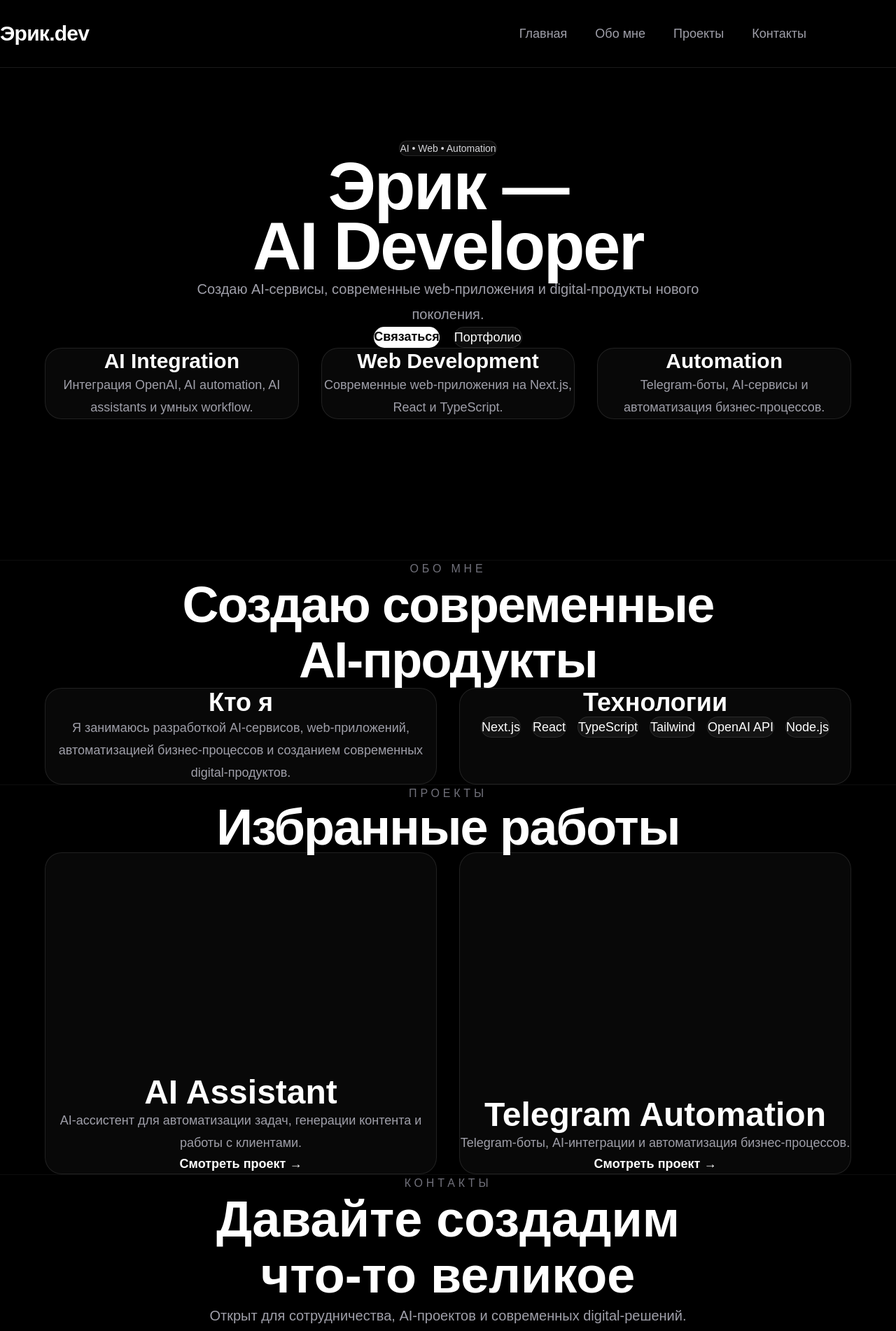
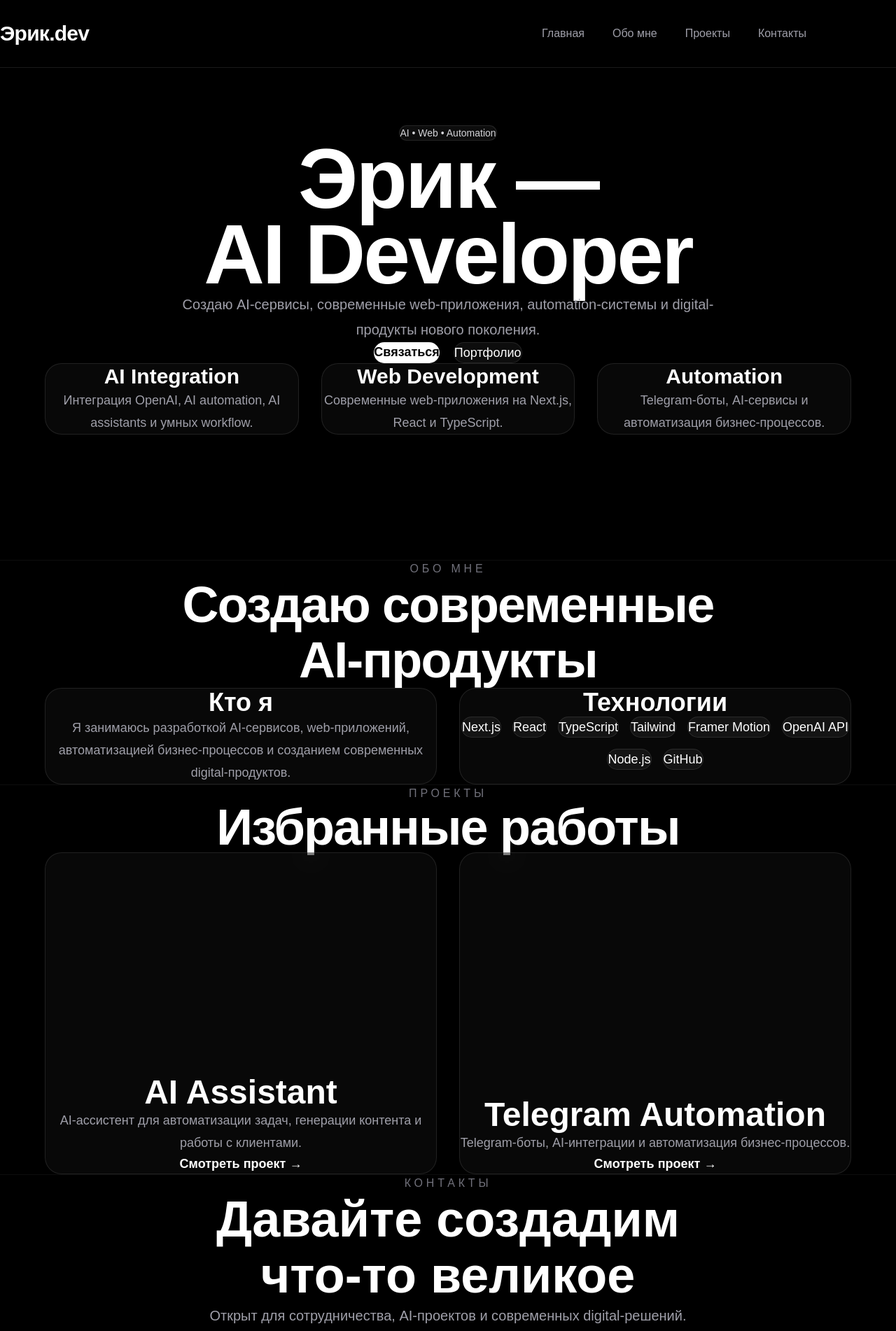
Before and after one commit to errorkorolevsky/eric-portfolio, a Next.js app: page / in a window 1280 px wide. Shown: the top 1902 px of the page at 70% size. Built offline with nearby package versions, Linux system fonts and the light colour scheme.

Commit message:
final premium portfolio

```diff
--- a/app/globals.css
+++ b/app/globals.css
@@ -1,5 +1,3 @@
-/* app/globals.css */
-
 @import "tailwindcss";
 
 html {
--- a/app/layout.tsx
+++ b/app/layout.tsx
@@ -1,5 +1,3 @@
-// app/layout.tsx
-
 import "./globals.css";
 
 export const metadata = {
--- a/app/page.tsx
+++ b/app/page.tsx
@@ -1,140 +1,142 @@
-// app/page.tsx
-
 "use client";
 
 import { motion } from "framer-motion";
 
+const fadeUp = {
+  hidden: { opacity: 0, y: 40 },
+  show: { opacity: 1, y: 0 },
+};
+
 export default function Home() {
   return (
-    <main className="bg-black text-white overflow-x-hidden">
+    <main className="relative overflow-x-hidden bg-black text-white">
+
+      {/* BACKGROUND */}
+      <div className="fixed inset-0 -z-10 overflow-hidden">
+        <div className="absolute top-[-250px] left-1/2 h-[700px] w-[700px] -translate-x-1/2 rounded-full bg-white/10 blur-3xl" />
+
+        <div className="absolute bottom-[-300px] right-[-200px] h-[600px] w-[600px] rounded-full bg-zinc-700/20 blur-3xl" />
+
+        <div className="absolute left-[-200px] top-[40%] h-[500px] w-[500px] rounded-full bg-zinc-500/10 blur-3xl" />
+
+        <div className="absolute inset-0 bg-[radial-gradient(circle_at_center,rgba(255,255,255,0.06),transparent_65%)]" />
+      </div>
 
       {/* HEADER */}
-      <header className="fixed top-0 left-0 w-full z-50 border-b border-white/10 bg-black/80 backdrop-blur-xl">
-        <div className="max-w-6xl mx-auto px-6">
-          <div className="h-24 flex items-center justify-between">
+      <header className="fixed left-0 top-0 z-50 w-full border-b border-white/10 bg-black/40 backdrop-blur-2xl">
+        <div className="mx-auto flex h-24 max-w-6xl items-center justify-between px-6">
 
-            <h1 className="text-3xl font-black tracking-tight">
+          <div className="text-3xl font-black tracking-tight">
             Эрик.dev
-            </h1>
+          </div>
 
-            <nav className="hidden md:flex gap-10 text-zinc-400 text-lg">
-              <a href="#hero" className="hover:text-white transition">
+          <nav className="hidden items-center gap-10 text-zinc-400 md:flex">
+            <a href="#hero" className="transition hover:text-white">
               Главная
             </a>
 
-              <a href="#about" className="hover:text-white transition">
+            <a href="#about" className="transition hover:text-white">
               Обо мне
             </a>
 
-              <a href="#projects" className="hover:text-white transition">
+            <a href="#projects" className="transition hover:text-white">
               Проекты
             </a>
 
-              <a href="#contact" className="hover:text-white transition">
+            <a href="#contact" className="transition hover:text-white">
               Контакты
             </a>
           </nav>
 
-          </div>
         </div>
       </header>
 
       {/* HERO */}
       <section
         id="hero"
-        className="min-h-screen flex items-center justify-center pt-32"
+        className="flex min-h-screen items-center justify-center pt-32"
       >
-        <div className="w-full max-w-6xl mx-auto px-6">
+        <div className="mx-auto w-full max-w-6xl px-6">
 
           <motion.div
-            initial={{ opacity: 0, y: 60 }}
-            animate={{ opacity: 1, y: 0 }}
+            variants={fadeUp}
+            initial="hidden"
+            animate="show"
             transition={{ duration: 1 }}
             className="flex flex-col items-center text-center"
           >
 
-            <div className="mb-8 px-5 py-2 rounded-full border border-white/10 bg-white/5 text-sm text-zinc-300">
+            <div className="mb-8 rounded-full border border-white/10 bg-white/5 px-5 py-2 text-sm text-zinc-300 backdrop-blur-xl">
               AI • Web • Automation
             </div>
 
-            <h1 className="text-6xl md:text-8xl font-black leading-[0.9] tracking-tight">
+            <h1 className="text-6xl font-black leading-[0.9] tracking-tight md:text-8xl lg:text-[120px]">
               Эрик —
               <br />
               AI Developer
             </h1>
 
-            <p className="mt-12 max-w-3xl text-zinc-400 text-xl leading-9">
-              Создаю AI-сервисы, современные web-приложения
-              и digital-продукты нового поколения.
+            <p className="mt-12 max-w-3xl text-xl leading-9 text-zinc-400">
+              Создаю AI-сервисы, современные web-приложения,
+              automation-системы и digital-продукты нового поколения.
             </p>
 
             <div className="mt-14 flex flex-wrap justify-center gap-5">
 
-              <a
+              <motion.a
+                whileHover={{ scale: 1.05 }}
+                whileTap={{ scale: 0.95 }}
                 href="#contact"
-                className="px-8 py-4 rounded-2xl bg-white text-black font-semibold text-lg hover:scale-105 transition"
+                className="rounded-2xl bg-white px-8 py-4 text-lg font-semibold text-black transition"
               >
                 Связаться
-              </a>
+              </motion.a>
 
-              <a
+              <motion.a
+                whileHover={{ scale: 1.05 }}
+                whileTap={{ scale: 0.95 }}
                 href="#projects"
-                className="px-8 py-4 rounded-2xl border border-white/10 bg-white/5 hover:bg-white/10 transition text-lg"
+                className="rounded-2xl border border-white/10 bg-white/5 px-8 py-4 text-lg transition hover:bg-white/10"
               >
                 Портфолио
-              </a>
+              </motion.a>
 
             </div>
 
           </motion.div>
 
           {/* HERO CARDS */}
-          <div className="mt-32 grid grid-cols-1 md:grid-cols-3 gap-8">
+          <div className="mt-32 grid grid-cols-1 gap-8 md:grid-cols-3">
 
+            {[
+              {
+                title: "AI Integration",
+                text: "Интеграция OpenAI, AI automation, AI assistants и умных workflow.",
+              },
+              {
+                title: "Web Development",
+                text: "Современные web-приложения на Next.js, React и TypeScript.",
+              },
+              {
+                title: "Automation",
+                text: "Telegram-боты, AI-сервисы и автоматизация бизнес-процессов.",
+              },
+            ].map((card) => (
               <motion.div
+                key={card.title}
                 whileHover={{ y: -12, scale: 1.02 }}
                 transition={{ duration: 0.25 }}
-              className="rounded-3xl border border-white/10 bg-white/[0.03] p-10 text-center hover:bg-white/[0.05] transition"
+                className="rounded-3xl border border-white/10 bg-white/[0.03] p-10 text-center backdrop-blur-xl transition hover:bg-white/[0.06]"
               >
-              <h3 className="text-3xl font-bold mb-6">
-                AI Integration
+                <h3 className="mb-6 text-3xl font-bold">
+                  {card.title}
                 </h3>
 
-              <p className="text-zinc-400 leading-8 text-lg">
-                Интеграция OpenAI, AI automation,
-                AI assistants и умных workflow.
+                <p className="text-lg leading-8 text-zinc-400">
+                  {card.text}
                 </p>
               </motion.div>
-
-            <motion.div
-              whileHover={{ y: -12, scale: 1.02 }}
-              transition={{ duration: 0.25 }}
-              className="rounded-3xl border border-white/10 bg-white/[0.03] p-10 text-center hover:bg-white/[0.05] transition"
-            >
-              <h3 className="text-3xl font-bold mb-6">
-                Web Development
-              </h3>
-
-              <p className="text-zinc-400 leading-8 text-lg">
-                Современные web-приложения
-                на Next.js, React и TypeScript.
-              </p>
-            </motion.div>
-
-            <motion.div
-              whileHover={{ y: -12, scale: 1.02 }}
-              transition={{ duration: 0.25 }}
-              className="rounded-3xl border border-white/10 bg-white/[0.03] p-10 text-center hover:bg-white/[0.05] transition"
-            >
-              <h3 className="text-3xl font-bold mb-6">
-                Automation
-              </h3>
-
-              <p className="text-zinc-400 leading-8 text-lg">
-                Telegram-боты, AI-сервисы
-                и автоматизация бизнес-процессов.
-              </p>
-            </motion.div>
+            ))}
 
           </div>
 
@@ -144,43 +146,52 @@ export default function Home() {
       {/* ABOUT */}
       <section
         id="about"
-        className="py-36 border-t border-white/5 flex justify-center"
+        className="flex justify-center border-t border-white/5 py-36"
       >
-        <div className="w-full max-w-6xl px-6 flex flex-col items-center text-center">
+        <div className="flex w-full max-w-6xl flex-col items-center px-6 text-center">
 
-          <p className="uppercase tracking-[0.3em] text-zinc-500 mb-8">
+          <motion.div
+            variants={fadeUp}
+            initial="hidden"
+            whileInView="show"
+            viewport={{ once: true }}
+            transition={{ duration: 0.7 }}
+          >
+
+            <p className="mb-8 uppercase tracking-[0.3em] text-zinc-500">
               Обо мне
             </p>
 
-          <h2 className="text-5xl md:text-7xl font-black leading-[1.1] tracking-tight">
+            <h2 className="text-5xl font-black leading-[1.1] tracking-tight md:text-7xl">
               Создаю современные
               <br />
               AI-продукты
             </h2>
 
-          <div className="mt-24 w-full grid grid-cols-1 md:grid-cols-2 gap-8">
+          </motion.div>
+
+          <div className="mt-24 grid w-full grid-cols-1 gap-8 md:grid-cols-2">
 
             <motion.div
               whileHover={{ y: -10 }}
-              className="rounded-3xl border border-white/10 bg-white/[0.03] p-12 text-center hover:bg-white/[0.05] transition"
+              className="rounded-3xl border border-white/10 bg-white/[0.03] p-12 text-center backdrop-blur-xl transition hover:bg-white/[0.05]"
             >
-              <h3 className="text-4xl font-bold mb-8">
+              <h3 className="mb-8 text-4xl font-bold">
                 Кто я
               </h3>
 
-              <p className="text-zinc-400 text-lg leading-8">
+              <p className="text-lg leading-8 text-zinc-400">
                 Я занимаюсь разработкой AI-сервисов,
-                web-приложений, автоматизацией
-                бизнес-процессов и созданием
-                современных digital-продуктов.
+                web-приложений, автоматизацией бизнес-процессов
+                и созданием современных digital-продуктов.
               </p>
             </motion.div>
 
             <motion.div
               whileHover={{ y: -10 }}
-              className="rounded-3xl border border-white/10 bg-white/[0.03] p-12 text-center hover:bg-white/[0.05] transition"
+              className="rounded-3xl border border-white/10 bg-white/[0.03] p-12 text-center backdrop-blur-xl transition hover:bg-white/[0.05]"
             >
-              <h3 className="text-4xl font-bold mb-8">
+              <h3 className="mb-8 text-4xl font-bold">
                 Технологии
               </h3>
 
@@ -191,12 +202,14 @@ export default function Home() {
                   "React",
                   "TypeScript",
                   "Tailwind",
+                  "Framer Motion",
                   "OpenAI API",
                   "Node.js",
+                  "GitHub",
                 ].map((tech) => (
                   <div
                     key={tech}
-                    className="px-5 py-3 rounded-2xl border border-white/10 bg-white/5 text-lg"
+                    className="rounded-2xl border border-white/10 bg-white/5 px-5 py-3 text-lg"
                   >
                     {tech}
                   </div>
@@ -213,57 +226,52 @@ export default function Home() {
       {/* PROJECTS */}
       <section
         id="projects"
-        className="py-36 border-t border-white/5 flex justify-center"
+        className="flex justify-center border-t border-white/5 py-36"
       >
-        <div className="w-full max-w-6xl px-6 flex flex-col items-center text-center">
+        <div className="flex w-full max-w-6xl flex-col items-center px-6 text-center">
 
-          <p className="uppercase tracking-[0.3em] text-zinc-500 mb-8">
+          <p className="mb-8 uppercase tracking-[0.3em] text-zinc-500">
             Проекты
           </p>
 
-          <h2 className="text-5xl md:text-7xl font-black tracking-tight">
+          <h2 className="text-5xl font-black tracking-tight md:text-7xl">
             Избранные работы
           </h2>
 
-          <div className="mt-24 w-full grid grid-cols-1 md:grid-cols-2 gap-8">
+          <div className="mt-24 grid w-full grid-cols-1 gap-8 md:grid-cols-2">
 
+            {[
+              {
+                title: "AI Assistant",
+                text: "AI-ассистент для автоматизации задач, генерации контента и работы с клиентами.",
+              },
+              {
+                title: "Telegram Automation",
+                text: "Telegram-боты, AI-интеграции и автоматизация бизнес-процессов.",
+              },
+            ].map((project) => (
               <motion.div
+                key={project.title}
                 whileHover={{ y: -12, scale: 1.02 }}
                 transition={{ duration: 0.25 }}
-              className="rounded-3xl border border-white/10 bg-white/[0.03] p-12 min-h-[460px] flex flex-col justify-end text-center hover:bg-white/[0.05] transition"
+                className="flex min-h-[460px] flex-col justify-end rounded-3xl border border-white/10 bg-white/[0.03] p-12 text-center backdrop-blur-xl transition hover:bg-white/[0.05]"
               >
-              <h3 className="text-5xl font-bold mb-6">
-                AI Assistant
+                <h3 className="mb-6 text-5xl font-bold">
+                  {project.title}
                 </h3>
 
-              <p className="text-zinc-400 text-lg leading-8 mb-10">
-                AI-ассистент для автоматизации задач,
-                генерации контента и работы с клиентами.
+                <p className="mb-10 text-lg leading-8 text-zinc-400">
+                  {project.text}
                 </p>
 
-              <a href="#" className="text-lg font-semibold">
+                <a
+                  href="#"
+                  className="text-lg font-semibold transition hover:text-zinc-400"
+                >
                   Смотреть проект →
                 </a>
               </motion.div>
-
-            <motion.div
-              whileHover={{ y: -12, scale: 1.02 }}
-              transition={{ duration: 0.25 }}
-              className="rounded-3xl border border-white/10 bg-white/[0.03] p-12 min-h-[460px] flex flex-col justify-end text-center hover:bg-white/[0.05] transition"
-            >
-              <h3 className="text-5xl font-bold mb-6">
-                Telegram Automation
-              </h3>
-
-              <p className="text-zinc-400 text-lg leading-8 mb-10">
-                Telegram-боты, AI-интеграции
-                и автоматизация бизнес-процессов.
-              </p>
-
-              <a href="#" className="text-lg font-semibold">
-                Смотреть проект →
-              </a>
-            </motion.div>
+            ))}
 
           </div>
 
@@ -273,24 +281,23 @@ export default function Home() {
       {/* CONTACT */}
       <section
         id="contact"
-        className="py-36 border-t border-white/5 flex justify-center"
+        className="flex justify-center border-t border-white/5 py-36"
       >
-        <div className="w-full max-w-4xl px-6 flex flex-col items-center text-center">
+        <div className="flex w-full max-w-4xl flex-col items-center px-6 text-center">
 
-          <p className="uppercase tracking-[0.3em] text-zinc-500 mb-8">
+          <p className="mb-8 uppercase tracking-[0.3em] text-zinc-500">
             Контакты
           </p>
 
-          <h2 className="text-5xl md:text-7xl font-black leading-[1.1]">
+          <h2 className="text-5xl font-black leading-[1.1] md:text-7xl">
             Давайте создадим
             <br />
             что-то великое
           </h2>
 
-          <p className="mt-12 text-zinc-400 text-xl leading-9">
+          <p className="mt-12 text-xl leading-9 text-zinc-400">
             Открыт для сотрудничества,
-            AI-проектов и современных
-            digital-решений.
+            AI-проектов и современных digital-решений.
           </p>
 
           <div className="mt-16 flex flex-wrap justify-center gap-10 text-2xl font-semibold">
@@ -298,7 +305,7 @@ export default function Home() {
             <a
               href="https://t.me/ericilyano"
               target="_blank"
-              className="hover:text-zinc-400 transition"
+              className="transition hover:text-zinc-400"
             >
               Telegram
             </a>
@@ -306,14 +313,14 @@ export default function Home() {
             <a
               href="https://github.com/errorkorolevsky"
               target="_blank"
-              className="hover:text-zinc-400 transition"
+              className="transition hover:text-zinc-400"
             >
               GitHub
             </a>
 
             <a
               href="mailto:artemfi435@gmail.com"
-              className="hover:text-zinc-400 transition"
+              className="transition hover:text-zinc-400"
             >
               Email
             </a>
```
Lines whose indentation alone changed are shown as unchanged.
